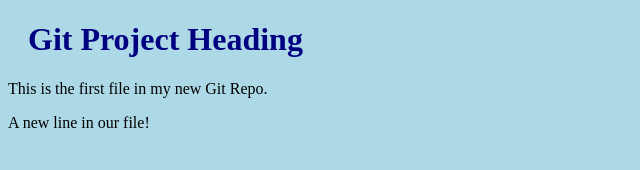
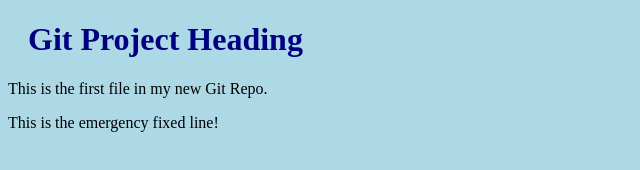
Before and after one commit to rtwoods88/rtwoods88.github.io, a plain HTML site: page index.html in a window 1280 px wide. Shown: the whole page, without its empty margins (0-640 px from the left). Drawn offline with Linux system fonts and the light colour scheme.

Commit message:
modified the second p tag with a new sentence

```diff
--- a/index.html
+++ b/index.html
@@ -11,7 +11,7 @@
 
     <h1>Git Project Heading</h1>
     <p>This is the first file in my new Git Repo.</p>
-    <p>A new line in our file!</p>
+    <p>This  is the emergency fixed line!</p>
 
 
 </body>
```
